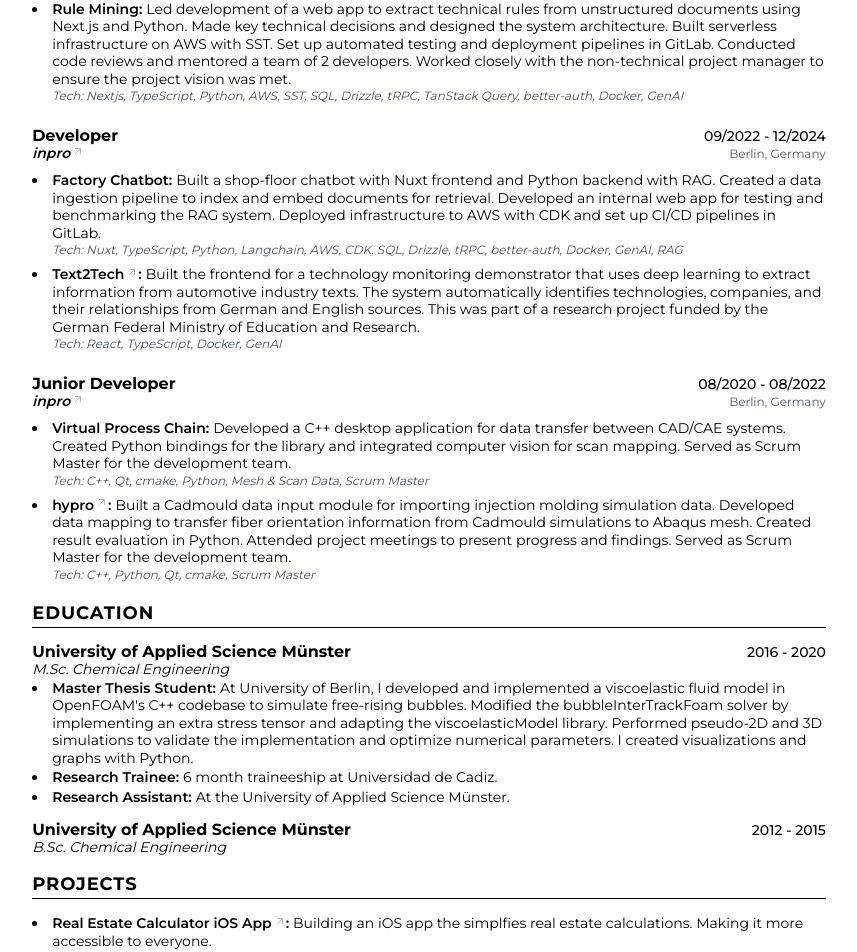
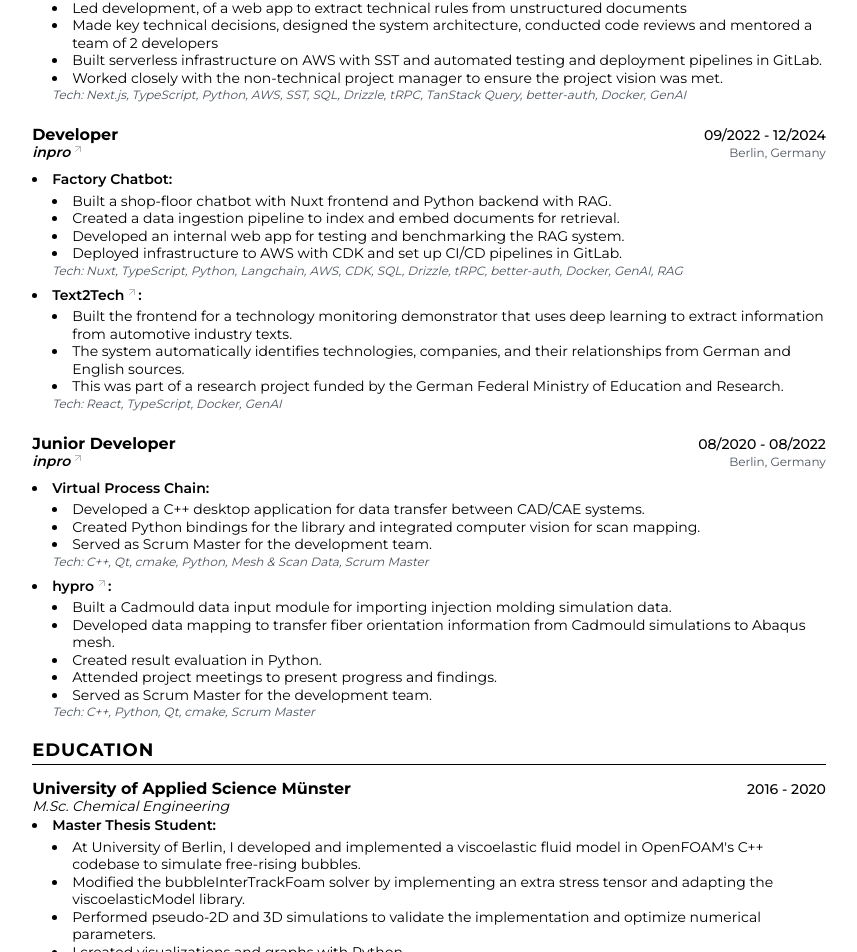
Before and after one commit to pauljasperdev/home, a Next.js app: page /cv in a window 1280 px wide. Shown: the part 367-1319 px from the top of the page, without its empty margins (211-1068 px from the left). Built offline with nearby package versions, Linux system fonts and the light colour scheme.

Commit message:
refactor: use bullet points

```diff
--- a/src/app/_components/section.tsx
+++ b/src/app/_components/section.tsx
@@ -2,14 +2,14 @@ import { ArrowUpRight } from "lucide-react";
 
 export type ProjectType = {
   title: string;
-  description: string;
+  description: string | string[];
   technologies: string;
   link?: string;
 };
 
 export type SideProjectType = {
   title: string;
-  description: string;
+  description: string | string[];
   technologies: string;
   link: string;
 };
@@ -97,7 +97,7 @@ export function Project({
   link,
 }: {
   title: string;
-  description: string;
+  description: string | string[];
   technologies: string;
   link?: string;
 }) {
@@ -119,9 +119,19 @@ export function Project({
             title
           )}
         </h4>
-        <p className="w-full text-left text-sm leading-relaxed text-zinc-400 sm:w-[90%] sm:text-base">
-          {description}
-        </p>
+        {Array.isArray(description) ? (
+          <ul className="w-full list-disc pl-4 text-left text-sm leading-relaxed text-zinc-400 sm:w-[90%] sm:text-base">
+            {description.map((item, index) => (
+              <li key={index} className="pl-1">
+                {item}
+              </li>
+            ))}
+          </ul>
+        ) : (
+          <p className="w-full text-left text-sm leading-relaxed text-zinc-400 sm:w-[90%] sm:text-base">
+            {description}
+          </p>
+        )}
       </div>
       <div className="group flex w-full items-center justify-start px-0 font-mono text-xs text-zinc-300 sm:items-start sm:justify-normal sm:px-0 sm:text-sm md:text-base">
         {technologies}
--- a/src/app/cv/_components/education.tsx
+++ b/src/app/cv/_components/education.tsx
@@ -9,7 +9,7 @@ export function Education({ education }: { education: StepsType }) {
       </h2>
       <div className="flex flex-col gap-2 print:gap-1">
         {education.map((edu, index) => (
-          <div key={index} className="flex flex-col gap-4 pt-2 print:gap-2">
+          <div key={index} className="flex flex-col gap-4 pt-2 print:gap-1">
             {edu.positions.map((pos, posIndex) => (
               <div
                 key={posIndex}
@@ -53,7 +53,17 @@ export function Education({ education }: { education: StepsType }) {
                             :
                           </span>
                         )}
-                        {proj.description}
+                        {Array.isArray(proj.description) ? (
+                          <ul className="mt-1 list-disc pl-4">
+                            {proj.description.map((desc, i) => (
+                              <li key={i} className="pl-1">
+                                {desc}
+                              </li>
+                            ))}
+                          </ul>
+                        ) : (
+                          proj.description
+                        )}
                       </li>
                     ))}
                   </ul>
--- a/src/app/cv/_components/experience.tsx
+++ b/src/app/cv/_components/experience.tsx
@@ -7,9 +7,9 @@ export function Experience({ experience }: { experience: StepsType }) {
       <h2 className="border-b border-black text-lg font-bold uppercase tracking-wider print:text-sm">
         Professional Experience
       </h2>
-      <div className="flex flex-col gap-6 print:gap-4">
+      <div className="flex flex-col gap-6 print:gap-2">
         {experience.map((exp, index) => (
-          <div key={index} className="flex flex-col gap-6 pt-2 print:gap-4">
+          <div key={index} className="flex flex-col gap-6 pt-2 print:gap-2">
             {exp.positions.map((pos, posIndex) => (
               <div
                 key={posIndex}
@@ -68,7 +68,17 @@ export function Experience({ experience }: { experience: StepsType }) {
                         )}
                         :
                       </span>
-                      {project.description}
+                      {Array.isArray(project.description) ? (
+                        <ul className="mt-1 list-disc pl-4">
+                          {project.description.map((desc, i) => (
+                            <li key={i} className="pl-1">
+                              {desc}
+                            </li>
+                          ))}
+                        </ul>
+                      ) : (
+                        project.description
+                      )}
                       {project.technologies && (
                         <span className="mt-0 block text-xs italic text-gray-600 print:text-[8px]">
                           Tech: {project.technologies}
--- a/src/app/cv/_components/header.tsx
+++ b/src/app/cv/_components/header.tsx
@@ -2,7 +2,7 @@ import { MapPin, Mail, Globe, ArrowUpRight } from "lucide-react";
 
 export function Header() {
   return (
-    <header className="flex flex-col gap-1 pb-2 text-center print:gap-0.5 print:pb-2">
+    <header className="flex flex-col gap-1 pb-2 text-center print:gap-0.5 print:pb-1">
       <h1 className="text-3xl font-bold uppercase tracking-wide print:text-2xl">
         Paul-Jasper Sahr
       </h1>
--- a/src/app/cv/_components/projects.tsx
+++ b/src/app/cv/_components/projects.tsx
@@ -30,7 +30,17 @@ export function Projects({ projects }: { projects: SideProjectType[] }) {
                 )}
                 :
               </span>
-              {project.description}
+              {Array.isArray(project.description) ? (
+                <ul className="mt-1 list-disc pl-4">
+                  {project.description.map((desc, i) => (
+                    <li key={i} className="pl-1">
+                      {desc}
+                    </li>
+                  ))}
+                </ul>
+              ) : (
+                project.description
+              )}
               {project.technologies && (
                 <span className="mt-0.5 block text-xs italic text-gray-600 print:text-[8px]">
                   Tech: {project.technologies}
--- a/src/app/cv/_components/skills.tsx
+++ b/src/app/cv/_components/skills.tsx
@@ -14,7 +14,7 @@ export function Skills({
   certifications: CertificateType[];
 }) {
   return (
-    <section className="avoid-break flex flex-col gap-2 print:gap-4">
+    <section className="avoid-break flex flex-col gap-2 print:gap-2">
       <h2 className="border-b border-black text-lg font-bold uppercase tracking-wider print:text-sm">
         Certifications & Skills
       </h2>
--- a/src/app/cv/page.tsx
+++ b/src/app/cv/page.tsx
@@ -39,7 +39,7 @@ export default function CVPage() {
 
       <DownloadButton />
 
-      <div className="print-container mx-auto flex max-w-[210mm] flex-col gap-4 bg-white print:gap-5 print:text-[11px]">
+      <div className="print-container mx-auto flex max-w-[210mm] flex-col gap-4 bg-white print:gap-3 print:text-[11px]">
         <Header />
         <Summary summary={cvData.professionalSummary} />
         <Experience experience={cvData.experience} />
--- a/src/lib/cv-data.ts
+++ b/src/lib/cv-data.ts
@@ -17,10 +17,14 @@ export const experienceSteps: StepsType = [
         projects: [
           {
             title: "Rule Mining",
-            description:
-              "Led development of a web app to extract technical rules from unstructured documents using Next.js and Python. Made key technical decisions and designed the system architecture. Built serverless infrastructure on AWS with SST. Set up automated testing and deployment pipelines in GitLab. Conducted code reviews and mentored a team of 2 developers. Worked closely with the non-technical project manager to ensure the project vision was met.",
+            description: [
+              "Led development,  of a web app to extract technical rules from unstructured documents ",
+              "Made key technical decisions, designed the system architecture, conducted code reviews and mentored a team of 2 developers",
+              "Built serverless infrastructure on AWS with SST and automated testing and deployment pipelines in GitLab.",
+              "Worked closely with the non-technical project manager to ensure the project vision was met.",
+            ],
             technologies:
-              "Nextjs, TypeScript, Python, AWS, SST, SQL, Drizzle, tRPC, TanStack Query, better-auth, Docker, GenAI",
+              "Next.js, TypeScript, Python, AWS, SST, SQL, Drizzle, tRPC, TanStack Query, better-auth, Docker, GenAI",
           },
         ],
       },
@@ -30,16 +34,23 @@ export const experienceSteps: StepsType = [
         projects: [
           {
             title: "Factory Chatbot",
-            description:
-              "Built a shop-floor chatbot with Nuxt frontend and Python backend with RAG. Created a data ingestion pipeline to index and embed documents for retrieval. Developed an internal web app for testing and benchmarking the RAG system. Deployed infrastructure to AWS with CDK and set up CI/CD pipelines in GitLab.",
+            description: [
+              "Built a shop-floor chatbot with Nuxt frontend and Python backend with RAG.",
+              "Created a data ingestion pipeline to index and embed documents for retrieval.",
+              "Developed an internal web app for testing and benchmarking the RAG system.",
+              "Deployed infrastructure to AWS with CDK and set up CI/CD pipelines in GitLab.",
+            ],
             technologies:
               "Nuxt, TypeScript, Python, Langchain, AWS, CDK, SQL, Drizzle, tRPC, better-auth, Docker, GenAI, RAG",
           },
           {
             title: "Text2Tech",
             link: "https://www.text2tech.de/",
-            description:
-              "Built the frontend for a technology monitoring demonstrator that uses deep learning to extract information from automotive industry texts. The system automatically identifies technologies, companies, and their relationships from German and English sources. This was part of a research project funded by the German Federal Ministry of Education and Research.",
+            description: [
+              "Built the frontend for a technology monitoring demonstrator that uses deep learning to extract information from automotive industry texts.",
+              "The system automatically identifies technologies, companies, and their relationships from German and English sources.",
+              "This was part of a research project funded by the German Federal Ministry of Education and Research.",
+            ],
             technologies: "React, TypeScript, Docker, GenAI",
           },
         ],
@@ -50,16 +61,24 @@ export const experienceSteps: StepsType = [
         projects: [
           {
             title: "Virtual Process Chain",
-            description:
-              "Developed a C++ desktop application for data transfer between CAD/CAE systems. Created Python bindings for the library and integrated computer vision for scan mapping. Served as Scrum Master for the development team.",
+            description: [
+              "Developed a C++ desktop application for data transfer between CAD/CAE systems.",
+              "Created Python bindings for the library and integrated computer vision for scan mapping.",
+              "Served as Scrum Master for the development team.",
+            ],
             technologies:
               "C++, Qt, cmake, Python, Mesh & Scan Data, Scrum Master",
           },
           {
             title: "hypro",
             link: "https://edocs.tib.eu/files/e01fb24/1903522218.pdf",
-            description:
-              "Built a Cadmould data input module for importing injection molding simulation data. Developed data mapping to transfer fiber orientation information from Cadmould simulations to Abaqus mesh. Created result evaluation in Python. Attended project meetings to present progress and findings. Served as Scrum Master for the development team.",
+            description: [
+              "Built a Cadmould data input module for importing injection molding simulation data.",
+              "Developed data mapping to transfer fiber orientation information from Cadmould simulations to Abaqus mesh.",
+              "Created result evaluation in Python.",
+              "Attended project meetings to present progress and findings.",
+              "Served as Scrum Master for the development team.",
+            ],
             technologies: "C++, Python, Qt, cmake, Scrum Master",
           },
         ],
@@ -81,8 +100,12 @@ export const educationSteps: StepsType = [
         projects: [
           {
             title: "Master Thesis Student",
-            description:
-              "At University of Berlin, I developed and implemented a viscoelastic fluid model in OpenFOAM's C++ codebase to simulate free-rising bubbles. Modified the bubbleInterTrackFoam solver by implementing an extra stress tensor and adapting the viscoelasticModel library. Performed pseudo-2D and 3D simulations to validate the implementation and optimize numerical parameters. I created visualizations and graphs with Python.",
+            description: [
+              "At University of Berlin, I developed and implemented a viscoelastic fluid model in OpenFOAM's C++ codebase to simulate free-rising bubbles.",
+              "Modified the bubbleInterTrackFoam solver by implementing an extra stress tensor and adapting the viscoelasticModel library.",
+              "Performed pseudo-2D and 3D simulations to validate the implementation and optimize numerical parameters.",
+              "I created visualizations and graphs with Python.",
+            ],
             technologies: "C++, OpenFOAM, Python, CFD, Numerical Simulation",
           },
           {
@@ -150,7 +173,8 @@ export const certifications: CertificateType[] = [
 ];
 
 export const professionalSummary =
-  "Experienced Solutions Architect and Full Stack Engineer with a strong background in software development, cloud infrastructure (AWS), and industrial applications. Proven track record in leading technical teams, designing scalable architectures, and implementing innovative solutions using modern technologies like Next.js, Python, and Generative AI. Passionate about bridging the gap between complex technical requirements and business value.";
+  "Experienced Solutions Architect and Full Stack Engineer with a strong background in software development, cloud infrastructure (AWS), and industrial applications. \
+   Proven track record in leading technical teams, designing scalable architectures, and implementing innovative solutions using modern technologies like Next.js, Python, and Generative AI. \.";
 
 export const technicalSkills = {
   languages: "TypeScript, Python, C++, React, Next.js, Nuxt, Node.js, SQL.",
@@ -161,8 +185,10 @@ export const technicalSkills = {
 export const sideProjects: SideProjectType[] = [
   {
     title: "Real Estate Calculator iOS App",
-    description:
-      "Building an iOS app the simplfies real estate calculations. Making it more accessible to everyone.",
+    description: [
+      "Building an iOS app the simplfies real estate calculations.",
+      "Making it more accessible to everyone.",
+    ],
     technologies:
       "Expo, TypeScript, React Native, Hono, Drizzle, tRPC, TanStack Query, SST, Tailwind CSS, ",
     link: "https://github.com/pauljasperdev/immo",
```
Also changed, not shown: src/app/_components/welcome.tsx (+4 -11 lines).
